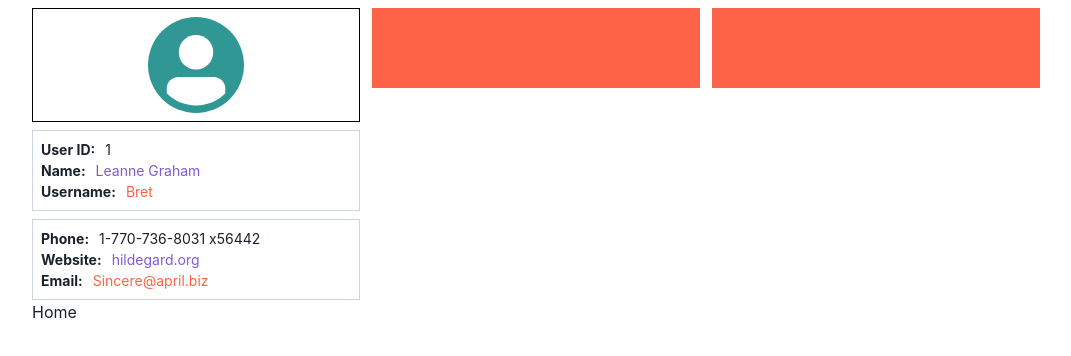
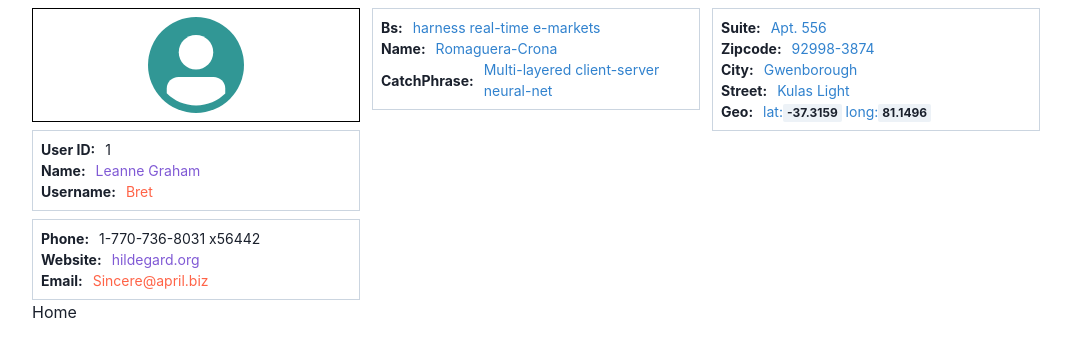
Before and after one commit to clinton-mwachia/react-query-template, a React (Vite) app: page /users/1 in a window 1280 px wide. Shown: the top 356 px of the page, without its empty margins (104-1175 px from the left). Built offline with nearby package versions, Linux system fonts and the light colour scheme; data requests are answered from the project's data file.

Commit message:
implemented company and address views in User component

```diff
--- a/src/components/user/User.jsx
+++ b/src/components/user/User.jsx
@@ -2,7 +2,7 @@ import { Link, useParams } from "react-router-dom";
 import { getUser } from "./Helpers";
 import { useQuery } from "@tanstack/react-query";
 import { SimpleGrid, Box, Container, Stack } from "@chakra-ui/react";
-import { ListItem1, ListItem2 } from "./ListItem";
+import { Address, Company, ListItem1, ListItem2 } from "./ListItem";
 import { Avatar } from "@chakra-ui/react";
 
 const User = () => {
@@ -49,8 +49,12 @@ const User = () => {
             <ListItem2 user={user} />
           </Stack>
         </Stack>
-        <Box bg="tomato" height="80px" w={"100%"}></Box>
-        <Box bg="tomato" height="80px" w={"100%"}></Box>
+        <Box w={"100%"}>
+          <Company user={user} />
+        </Box>
+        <Box w={"100%"}>
+          <Address user={user} />
+        </Box>
       </SimpleGrid>
       <Link to={"/"}>Home</Link>
     </Container>
```
